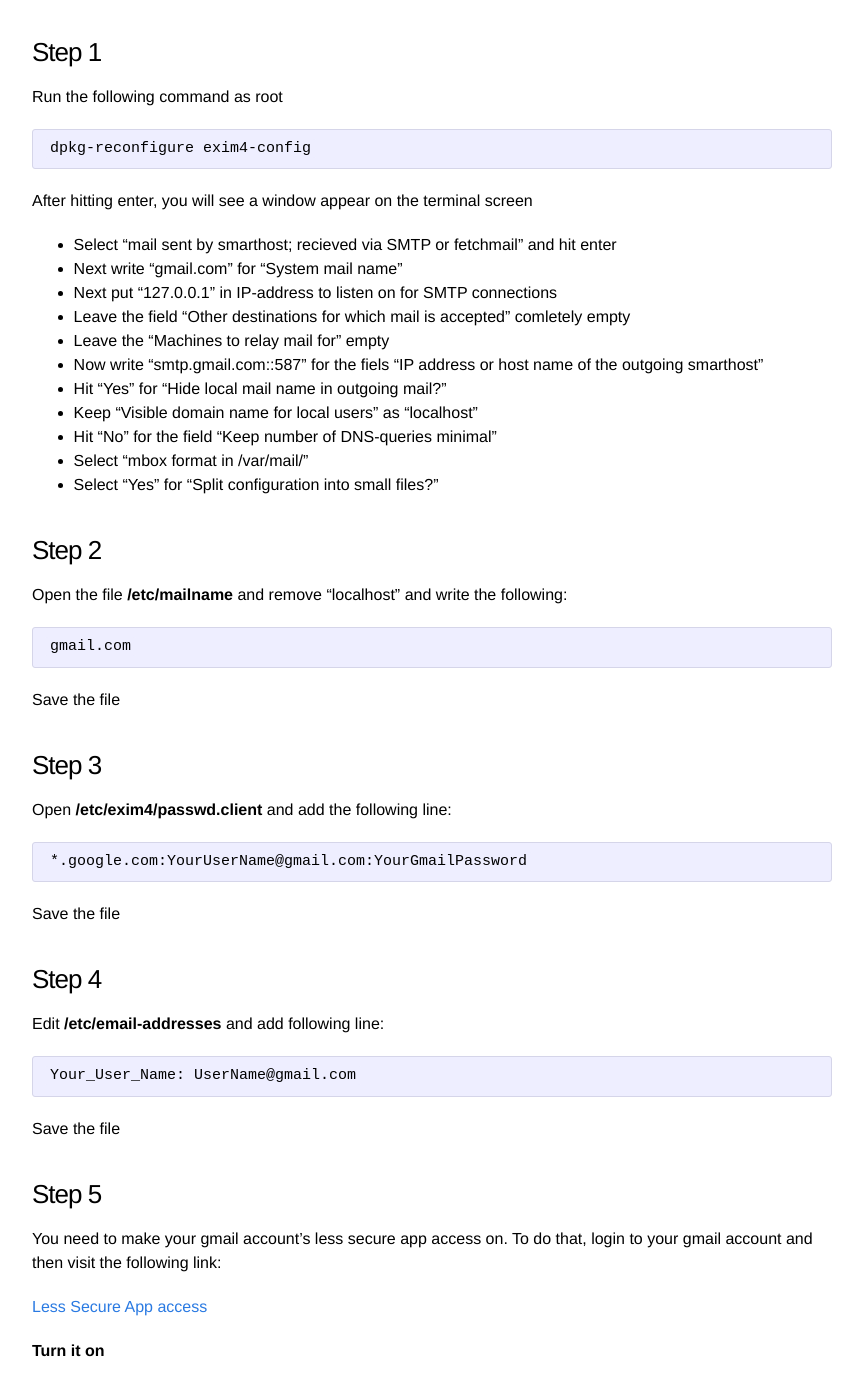
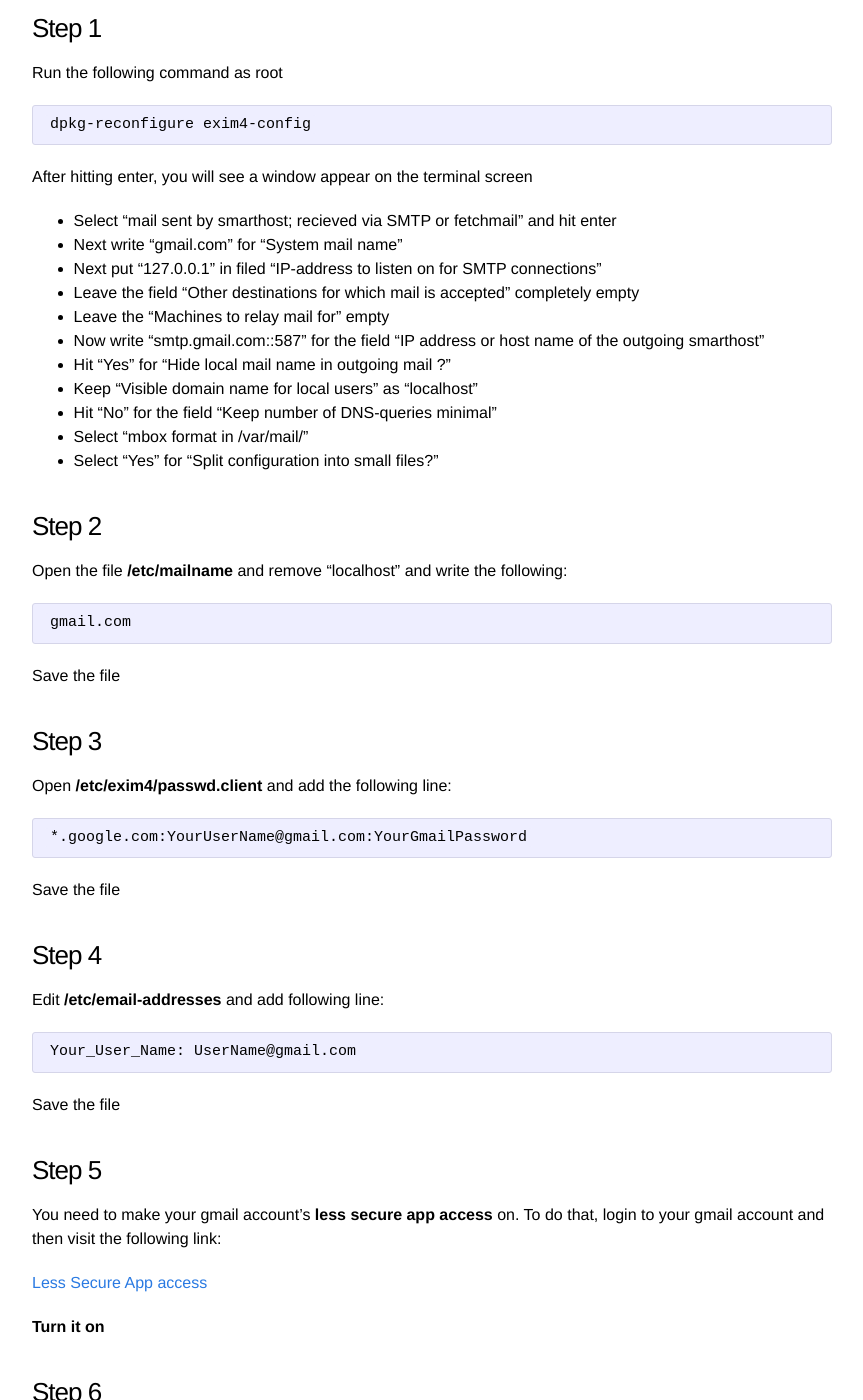
Before and after one commit to abhi11/abhi11.github.io, a Jekyll site: the page built from _posts/2015-09-01-Setup-Mail-For-GMail.markdown, in a window 1280 px wide and 1400 px high, scrolled down 458 px. Shown: the whole window, without its empty margins (208-1071 px from the left). Built offline with Jekyll 4.4.1, drawn with Linux system fonts in a browser that asks for light colours; some of the changed text lies outside the part shown.

Commit message:
Fix typos and formatting in blog

```diff
--- a/_posts/2015-09-01-Setup-Mail-For-GMail.markdown
+++ b/_posts/2015-09-01-Setup-Mail-For-GMail.markdown
@@ -27,11 +26,11 @@ After hitting enter, you will see a window appear on the terminal screen
 
 * Select "mail sent by smarthost; recieved via SMTP or fetchmail" and hit enter
 * Next write "gmail.com" for "System mail name"
-* Next put "127.0.0.1" in IP-address to listen on for SMTP connections
-* Leave the field "Other destinations for which mail is accepted" comletely empty
+* Next put "127.0.0.1" in filed "IP-address to listen on for SMTP connections"
+* Leave the field "Other destinations for which mail is accepted" completely empty
 * Leave the "Machines to relay mail for" empty
-* Now write "smtp.gmail.com::587" for the fiels "IP address or host name of the outgoing smarthost"
-* Hit "Yes" for "Hide local mail name in outgoing mail?"
+* Now write "smtp.gmail.com::587" for the field "IP address or host name of the outgoing smarthost"
+* Hit "Yes" for "Hide local mail name in outgoing mail ?"
 * Keep "Visible domain name for local users" as "localhost"
 * Hit "No" for the field "Keep number of DNS-queries minimal"
 * Select "mbox format in /var/mail/"
@@ -59,7 +58,7 @@ Edit **/etc/email-addresses** and add following line:
 Save the file
 
 ### Step 5
-You need to make your gmail account's less secure app access on.
+You need to make your gmail account's **less secure app access** on.
 To do that, login to your gmail account and then visit the following link:
 
 [Less Secure App access](https://www.google.com/settings/security/lesssecureapps)
```
Also changed, not shown: other parts of _posts/2015-09-01-Setup-Mail-For-GMail.markdown (+3 -4 lines).
